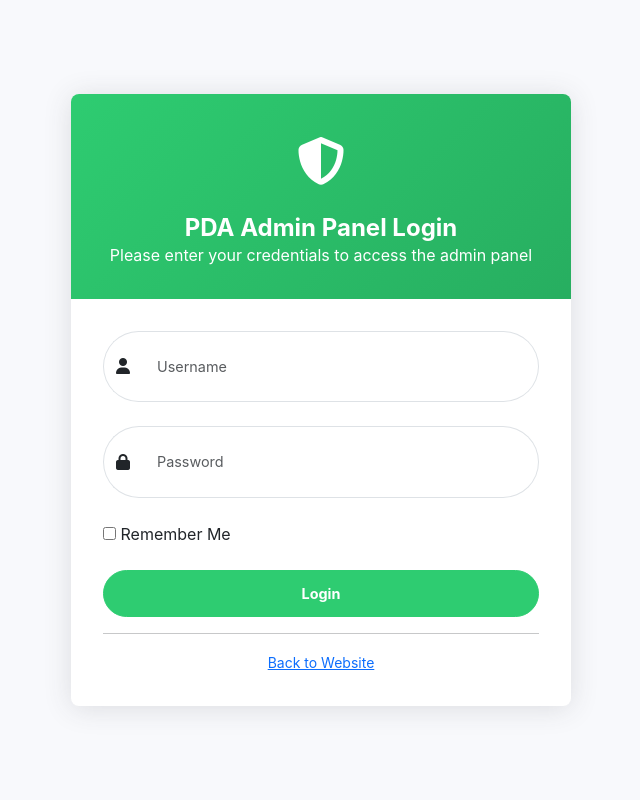
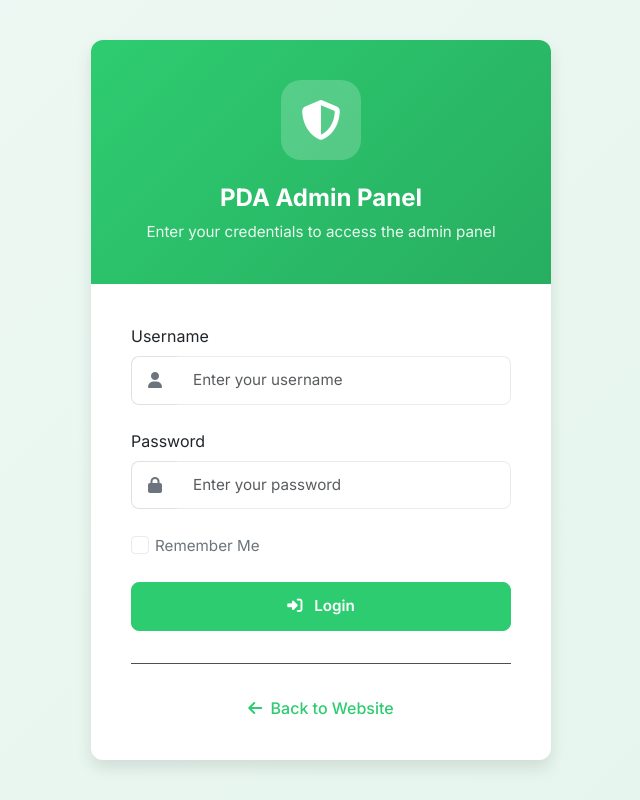
Before and after one commit to saadr225/DMI-Deep-Media-Inspection-Platform-backend, a Django app: page /custom-admin/login/ in a window 1280 px wide. Shown: the whole page, without its empty margins (319-959 px from the left). Run offline with Django 5.2, Linux system fonts and the light colour scheme; parts of the project's set-up code (start-up, migrations or seed data) failed here and were passed over.

Commit message:
Enhance styling and layout for admin panel templates; update colors, shadows, and transitions for improved UI/UX. Refactor login form for better accessibility and user experience.

```diff
--- a/DMI_backend/app/templates/custom_admin/login.html
+++ b/DMI_backend/app/templates/custom_admin/login.html
@@ -11,15 +11,42 @@
     <!-- Font Awesome Icons -->
     <link rel="stylesheet" href="https://cdnjs.cloudflare.com/ajax/libs/font-awesome/6.4.0/css/all.min.css" />
 
+    <!-- Google Fonts -->
+    <link href="https://fonts.googleapis.com/css2?family=Inter:wght@400;500;600;700&display=swap" rel="stylesheet" />
+
     <style>
       :root {
-        --primary-color: #2ecc71;
-        --secondary-color: #27ae60;
+        --primary: #2ecc71;
+        --primary-light: rgba(46, 204, 113, 0.1);
+        --secondary: #27ae60;
+        --success: #3498db;
+        --info: #1abc9c;
+        --warning: #f39c12;
+        --danger: #e74c3c;
+        --light: #f8f9fa;
+        --dark: #212529;
+        --gray: #6c757d;
+        --gray-light: #f1f3f5;
+        --gray-dark: #343a40;
+        --text-primary: #212529;
+        --text-secondary: #6c757d;
+        --text-muted: #adb5bd;
+        --border-color: #e9ecef;
+        --shadow-sm: 0 0.125rem 0.25rem rgba(0, 0, 0, 0.075);
+        --shadow: 0 0.5rem 1rem rgba(0, 0, 0, 0.1);
+        --shadow-lg: 0 1rem 3rem rgba(0, 0, 0, 0.175);
+        --font-family: "Inter", -apple-system, BlinkMacSystemFont, "Segoe UI", Roboto, sans-serif;
+        --border-radius: 12px;
+        --border-radius-sm: 8px;
+        --border-radius-lg: 16px;
+        --transition: all 0.2s ease-in-out;
       }
 
       body {
-        background-color: #f8f9fc;
-        font-family: "Nunito", -apple-system, BlinkMacSystemFont, "Segoe UI", Roboto, "Helvetica Neue", Arial, sans-serif;
+        background-color: #f9fafb;
+        font-family: var(--font-family);
+        color: var(--text-primary);
+        min-height: 100vh;
       }
 
       .login-wrapper {
@@ -28,79 +55,172 @@
         align-items: center;
         justify-content: center;
         padding: 2rem;
+        background: linear-gradient(135deg, rgba(46, 204, 113, 0.05) 0%, rgba(46, 204, 113, 0.1) 100%);
       }
 
       .login-card {
         background-color: #fff;
-        border-radius: 0.5rem;
+        border-radius: var(--border-radius);
         border: none;
         overflow: hidden;
-        box-shadow: 0 0.15rem 1.75rem 0 rgba(58, 59, 69, 0.15);
-        max-width: 500px;
+        box-shadow: var(--shadow);
+        max-width: 460px;
         width: 100%;
+        transition: var(--transition);
+      }
+
+      .login-card:hover {
+        transform: translateY(-5px);
+        box-shadow: var(--shadow-lg);
       }
 
       .card-header {
-        background: linear-gradient(135deg, var(--primary-color) 0%, var(--secondary-color) 100%);
+        background: linear-gradient(135deg, var(--primary) 0%, var(--secondary) 100%);
         border-bottom: none;
         color: white;
         text-align: center;
-        padding: 2rem;
+        padding: 2.5rem 2rem;
       }
 
       .card-header h4 {
         font-weight: 700;
-        margin-bottom: 0;
+        margin-bottom: 0.5rem;
+        font-size: 1.5rem;
+      }
+
+      .card-header p {
+        opacity: 0.9;
+        font-size: 0.95rem;
       }
 
       .card-body {
-        padding: 2rem;
+        padding: 2.5rem;
       }
 
       .form-control {
-        border-radius: 10rem;
-        padding: 1.5rem 1rem;
-        font-size: 0.9rem;
+        border-radius: var(--border-radius-sm);
+        padding: 0.75rem 1rem;
+        font-size: 0.95rem;
+        border: 1px solid var(--border-color);
+        transition: var(--transition);
+      }
+
+      .form-control:focus {
+        border-color: var(--primary);
+        box-shadow: 0 0 0 0.2rem rgba(46, 204, 113, 0.15);
       }
 
       .btn-primary {
-        border-radius: 10rem;
-        padding: 0.75rem 1rem;
-        font-size: 0.9rem;
-        font-weight: 700;
-        background-color: var(--primary-color);
-        border-color: var(--primary-color);
+        border-radius: var(--border-radius-sm);
+        padding: 0.75rem 1.5rem;
+        font-size: 0.95rem;
+        font-weight: 600;
+        background-color: var(--primary);
+        border-color: var(--primary);
+        transition: var(--transition);
       }
 
       .btn-primary:hover {
-        background-color: var(--secondary-color);
-        border-color: var(--secondary-color);
+        background-color: var(--secondary);
+        border-color: var(--secondary);
+        transform: translateY(-2px);
+        box-shadow: 0 4px 10px rgba(46, 204, 113, 0.2);
       }
 
       .input-group-text {
-        border-radius: 10rem 0 0 10rem;
+        border-radius: var(--border-radius-sm) 0 0 var(--border-radius-sm);
         border-right: none;
         background-color: #fff;
+        color: var(--text-secondary);
+        padding-left: 1rem;
+        padding-right: 1rem;
       }
 
       .input-group .form-control {
-        border-radius: 0 10rem 10rem 0;
+        border-radius: 0 var(--border-radius-sm) var(--border-radius-sm) 0;
         border-left: none;
       }
 
-      .input-group:focus-within .input-group-text,
+      .input-group:focus-within .input-group-text {
+        border-color: var(--primary);
+        color: var(--primary);
+      }
+
       .input-group:focus-within .form-control {
-        border-color: #bac8f3;
-        box-shadow: none;
+        border-color: var(--primary);
       }
 
       .alert {
-        border-radius: 0.35rem;
+        border-radius: var(--border-radius-sm);
+        padding: 1rem;
+        margin-bottom: 1.5rem;
+        display: flex;
+        align-items: center;
+        border: none;
+      }
+
+      .alert-danger {
+        background-color: rgba(231, 76, 60, 0.1);
+        color: var(--danger);
+      }
+
+      .alert i {
+        margin-right: 0.75rem;
+        font-size: 1.1rem;
+      }
+
+      .logo-wrapper {
+        display: flex;
+        align-items: center;
+        justify-content: center;
+        width: 80px;
+        height: 80px;
+        background: rgba(255, 255, 255, 0.2);
+        border-radius: 20px;
+        margin: 0 auto 1.5rem;
       }
 
       .logo-icon {
-        font-size: 3rem;
-        margin-bottom: 1rem;
+        font-size: 2.5rem;
+        color: white;
+      }
+
+      .form-check-input {
+        width: 1.1rem;
+        height: 1.1rem;
+        margin-top: 0.2rem;
+        background-color: #fff;
+        border: 1px solid var(--border-color);
+        cursor: pointer;
+      }
+
+      .form-check-input:checked {
+        background-color: var(--primary);
+        border-color: var(--primary);
+      }
+
+      .form-check-label {
+        font-size: 0.95rem;
+        color: var(--text-secondary);
+        cursor: pointer;
+      }
+
+      hr {
+        margin: 2rem 0;
+        background-color: var(--border-color);
+        opacity: 0.8;
+      }
+
+      .text-center a {
+        color: var(--primary);
+        text-decoration: none;
+        font-weight: 500;
+        transition: var(--transition);
+      }
+
+      .text-center a:hover {
+        color: var(--secondary);
+        text-decoration: underline;
       }
     </style>
   </head>
@@ -108,16 +228,17 @@
     <div class="login-wrapper">
       <div class="login-card card">
         <div class="card-header text-center">
-          <div class="logo-icon">
-            <i class="fas fa-shield-alt"></i>
+          <div class="logo-wrapper">
+            <i class="fas fa-shield-alt logo-icon"></i>
           </div>
-          <h4>PDA Admin Panel Login</h4>
-          <p class="mb-0">Please enter your credentials to access the admin panel</p>
+          <h4>PDA Admin Panel</h4>
+          <p class="mb-0">Enter your credentials to access the admin panel</p>
         </div>
         <div class="card-body">
           {% if error_message %}
           <div class="alert alert-danger alert-dismissible fade show" role="alert">
-            {{ error_message }}
+            <i class="fas fa-exclamation-circle"></i>
+            <span>{{ error_message }}</span>
             <button type="button" class="btn-close" data-bs-dismiss="alert" aria-label="Close"></button>
           </div>
           {% endif %}
@@ -125,40 +246,42 @@
           <form method="post" action="{% url 'custom_admin_login' %}">
             {% csrf_token %}
 
-            <div class="form-group mb-4">
+            <div class="mb-4">
+              <label for="username" class="form-label mb-2">Username</label>
               <div class="input-group">
                 <span class="input-group-text">
                   <i class="fas fa-user"></i>
                 </span>
-                <input type="text" class="form-control" id="username" name="username" placeholder="Username" required />
+                <input type="text" class="form-control" id="username" name="username" placeholder="Enter your username" required />
               </div>
             </div>
 
-            <div class="form-group mb-4">
+            <div class="mb-4">
+              <label for="password" class="form-label mb-2">Password</label>
               <div class="input-group">
                 <span class="input-group-text">
                   <i class="fas fa-lock"></i>
                 </span>
-                <input type="password" class="form-control" id="password" name="password" placeholder="Password" required />
+                <input type="password" class="form-control" id="password" name="password" placeholder="Enter your password" required />
               </div>
             </div>
 
-            <div class="form-group mb-4">
-              <div class="custom-control custom-checkbox">
-                <input type="checkbox" class="custom-control-input" id="rememberMe" name="remember_me" />
-                <label class="custom-control-label" for="rememberMe">Remember Me</label>
+            <div class="mb-4">
+              <div class="form-check">
+                <input type="checkbox" class="form-check-input" id="rememberMe" name="remember_me" />
+                <label class="form-check-label" for="rememberMe">Remember Me</label>
               </div>
             </div>
 
             <div class="d-grid">
-              <button type="submit" class="btn btn-primary btn-user btn-block">Login</button>
+              <button type="submit" class="btn btn-primary"><i class="fas fa-sign-in-alt me-2"></i> Login</button>
             </div>
           </form>
 
           <hr />
 
           <div class="text-center">
-            <a class="small" href="{% url 'home' %}">Back to Website</a>
+            <a href="{% url 'home' %}"> <i class="fas fa-arrow-left me-1"></i> Back to Website </a>
           </div>
         </div>
       </div>
```
Also changed, not shown: DMI_backend/app/templates/custom_admin/base.html (+37 -26 lines), DMI_backend/app/templates/custom_admin/dashboard.html (+30 -8 lines).
